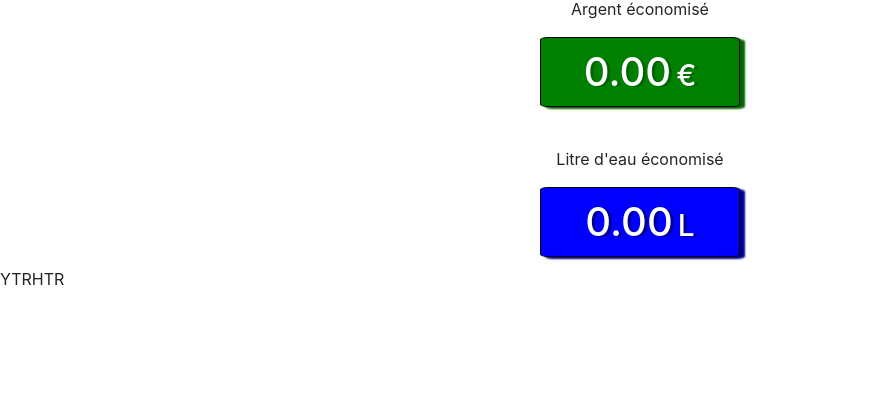
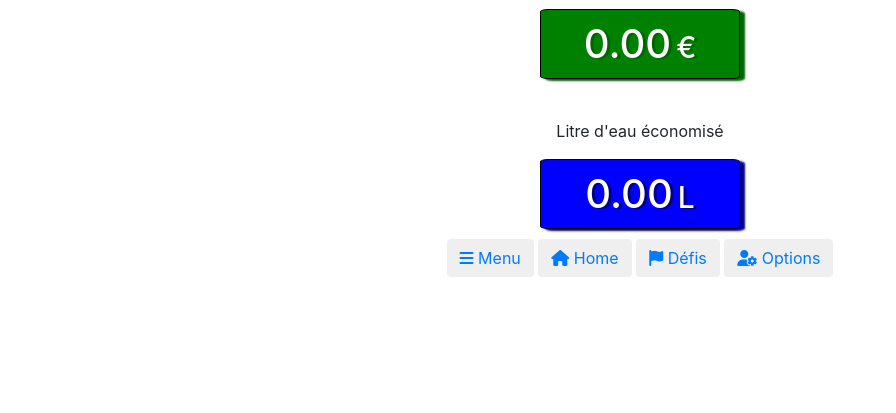
Before and after one commit to PillechouDev/rapidouche, a PHP site: page / in a window 1280 px wide. Shown: the part 387-800 px from the top of the page, without its empty margins (0-896 px from the left). Run offline with PHP 8.4, Linux system fonts and the light colour scheme; some libraries are stand-ins or nearby versions.

Commit message:
footer update

```diff
--- a/app/css/style.css
+++ b/app/css/style.css
@@ -55,3 +55,9 @@ div.stats_money{
     margin-top: 40px;
     text-align: center
 }
+
+.footer{
+    text-align: center;
+    margin-right: auto;
+    margin-left: auto;
+}
--- a/app/views/footer.html
+++ b/app/views/footer.html
@@ -1 +1,6 @@
-<P>YTRHTR</P>
+<div class="footer">
+    <button class="btn"><a href="#"><i class="fa fa-bars"></i> Menu</a></button>
+    <button class="btn"><a href="#"><i class="fa fa-home"></i> Home</a></button>
+    <button class="btn"><a href="#"><i class="fa fa-flag"></i> Défis</a></button>
+    <button class="btn"><a href="#"><i class="fa fa-user-cog"></i> Options</a></button>
+</div>
--- a/app/views/header.html
+++ b/app/views/header.html
@@ -3,7 +3,7 @@
 
     <img src="resources\logo.png" alt="" id="logo">
 
-    <a class="navbar-brand" href="?page=homepage">Projet</a>
+    <a class="navbar-brand" href="?page=homepage">RapiDouche</a>
     <button class="navbar-toggler" type="button" data-toggle="collapse" data-target="#navbarSupportedContent-333"
       aria-controls="navbarSupportedContent-333" aria-expanded="false" aria-label="Toggle navigation">
       <span class="navbar-toggler-icon"></span>
--- a/app/views/homepage.html
+++ b/app/views/homepage.html
@@ -2,7 +2,6 @@
  {% block title %}Accueil{% endblock %}
  {% block body %}
 
-<p>TEST</p>
 <div>
     {%include "moneysaved.html" %}
     {%include "watersaved.html" %}
```
